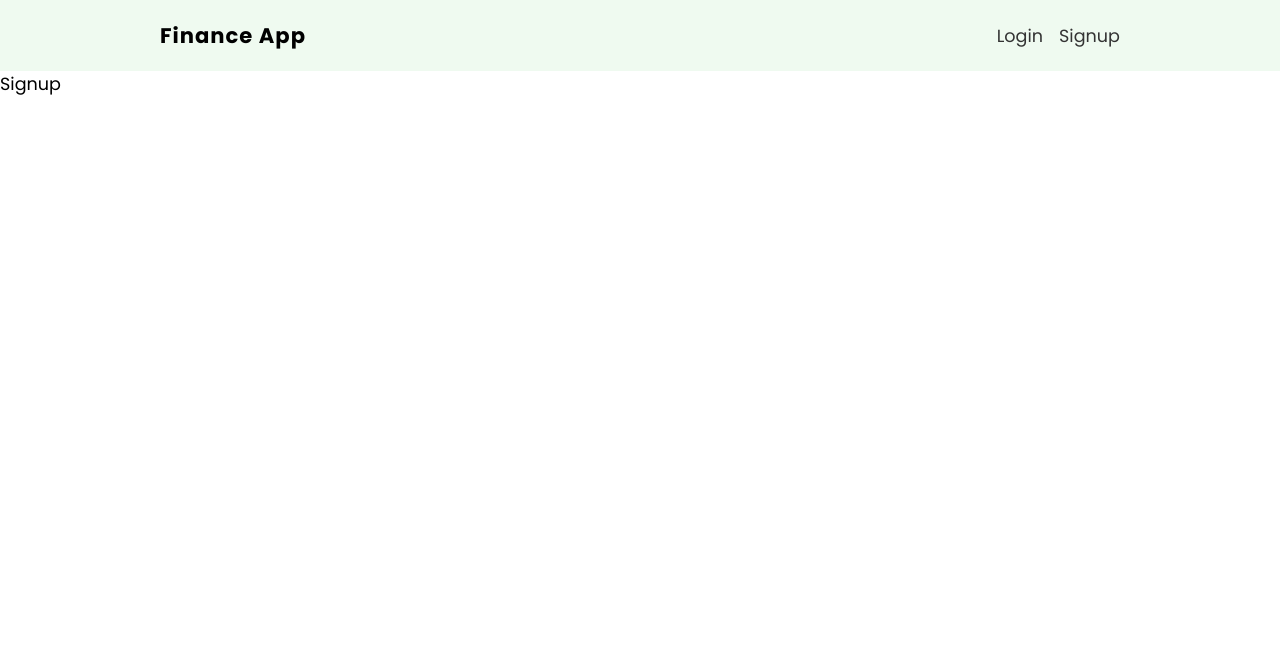
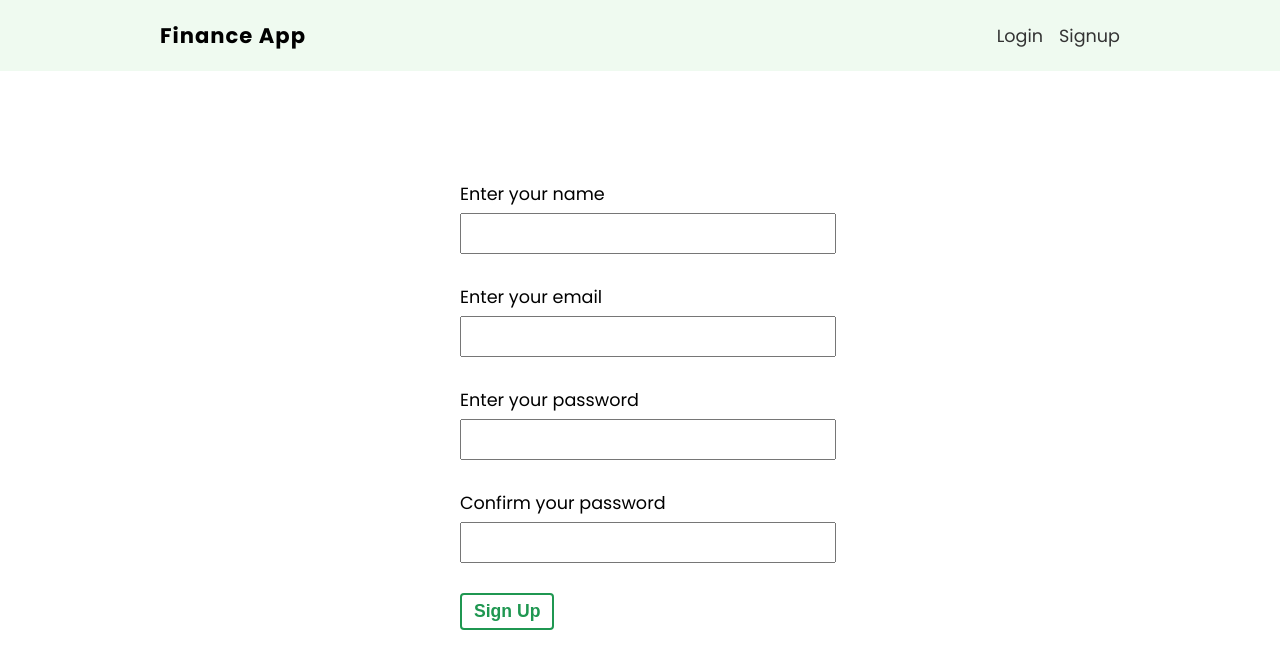
Before and after one commit to Joscord/finance-tracker-app, a React (Create React App) app: page /signup in a window 1280 px wide. Shown: the top 668 px of the page. Built offline with nearby package versions, Linux system fonts and the light colour scheme.

Commit message:
Created a Sign Up form. Modified Signup.module.css. Created firebase directory and config.js

```diff
--- a/src/pages/Signup/Signup.js
+++ b/src/pages/Signup/Signup.js
@@ -1,8 +1,60 @@
+import { useState } from 'react';
 import styles from './Signup.module.css';
 
 const Signup = () => {
+  // Manejaremos 4 piezas de estado: nombre, email, password y confirmación de password
+  const [displayName, setDisplayName] = useState('');
+  const [email, setEmail] = useState('');
+  const [password, setPassword] = useState('');
+  const [confirmPassword, setConfirmPassword] = useState('');
+
+  // Crearemos una función para validar que los passwords sean iguales
+  const validatePassword = (password, confirmPassword) => password === confirmPassword;
+
+  // Definimos la función para el envío del formulario
+  const handleSubmit = e => {
+    e.preventDefault();
+    // Usamos la función para validar password, si no coinciden entonces no seguimos con el envío
+    if (!validatePassword(password, confirmPassword)) {
+      alert('Passwords do not match')
+      setPassword('');
+      setConfirmPassword('');
+      return;
+    }
+
+  }
   return (
-    <div>Signup</div>
+    <form onSubmit={handleSubmit} className={styles['signup-form']}>
+      <label>
+        <span>Enter your name</span>
+        <input
+        type='text'
+        onChange={e => setDisplayName(e.target.value)}
+        value={displayName}/>
+      </label>
+      <label>
+        <span>Enter your email</span>
+        <input
+        type='email'
+        onChange={e => setEmail(e.target.value)}
+        value={email}/>
+      </label>
+      <label>
+        <span>Enter your password</span>
+        <input
+        type='password'
+        onChange={e => setPassword(e.target.value)}
+        value={password}/>
+      </label>
+      <label>
+        <span>Confirm your password</span>
+        <input
+        type='password'
+        onChange={e => setConfirmPassword(e.target.value)}
+        value={confirmPassword}/>
+      </label>
+      <button className='btn'>Sign Up</button>
+    </form>
   )
 }
 
--- a/src/pages/Signup/Signup.module.css
+++ b/src/pages/Signup/Signup.module.css
@@ -0,0 +1,19 @@
+.signup-form {
+    max-width: 360px;
+    margin: 60px auto;
+    padding: 20px;
+  }
+  .signup-form label {
+    display: block;
+    margin: 30px auto;
+  }
+  .signup-form span {
+    display: block;
+    margin-bottom: 6px;
+  }
+  .signup-form input {
+    padding: 8px 6px;
+    font-size: 1em;
+    color: #777;
+    width: 100%;
+  }
```
Also changed, not shown: src/firebase/config.js (added).
